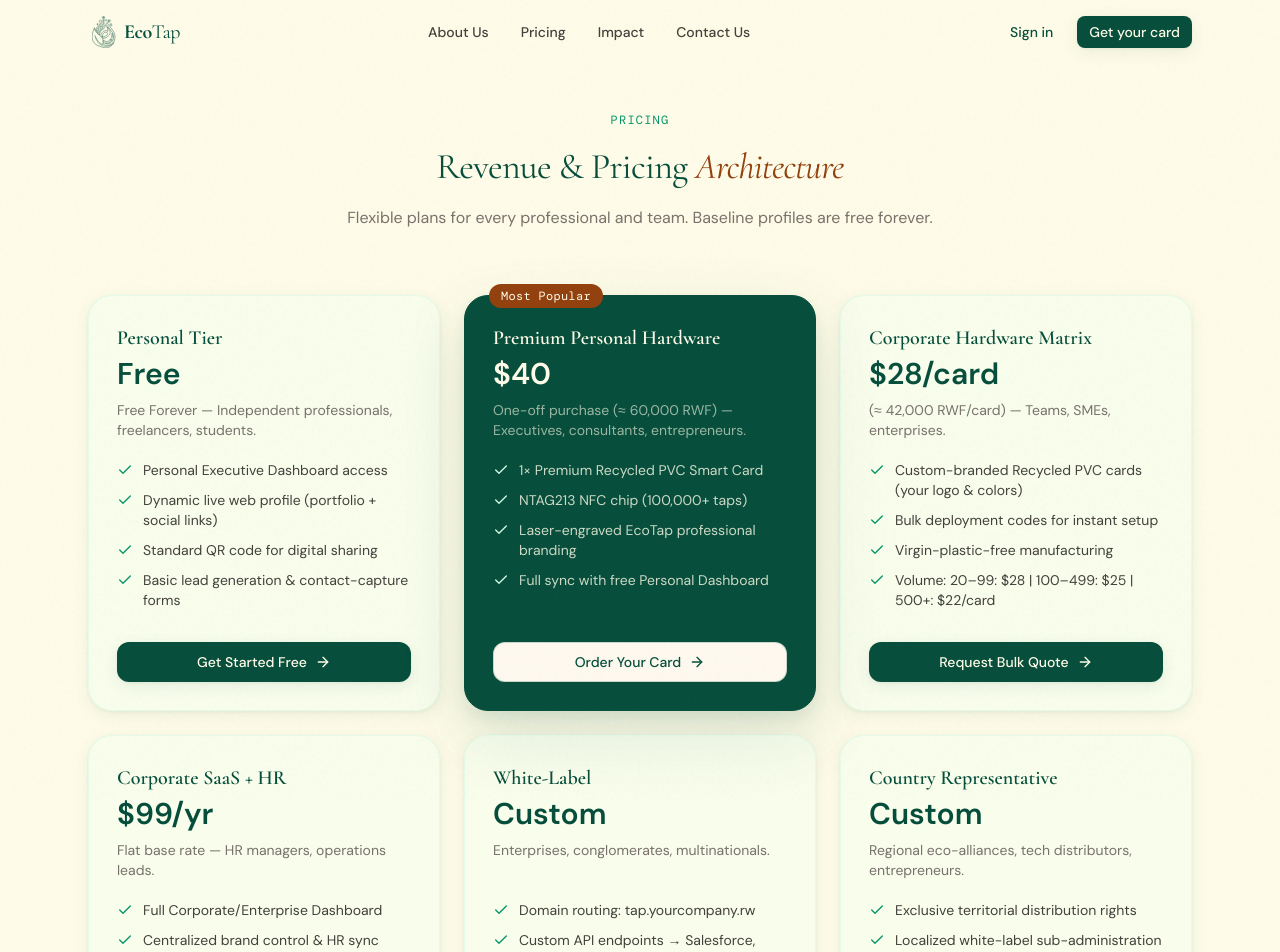
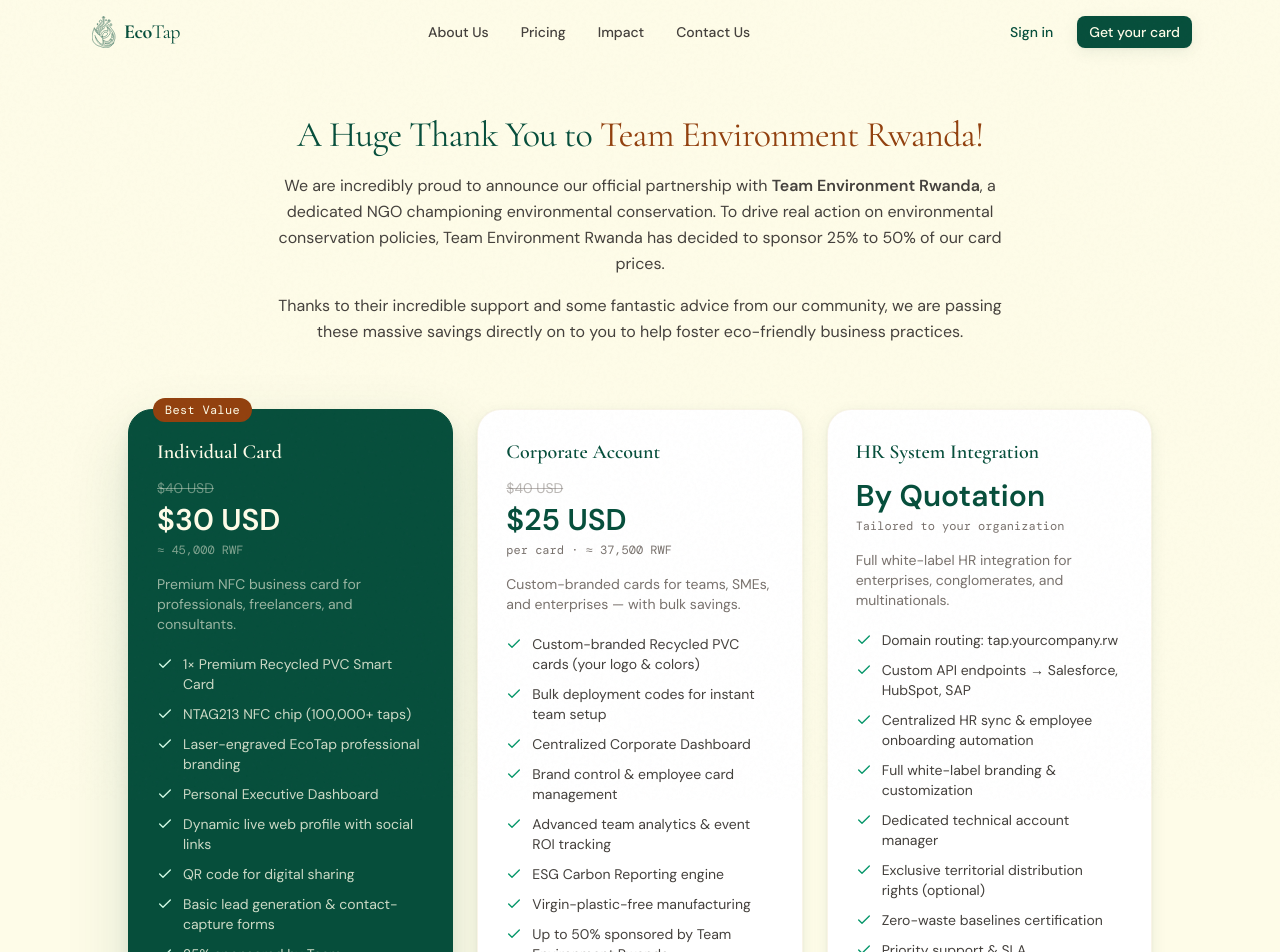
Before and after one commit to niyibizimadeit/ecotap, a Next.js app: page /pricing in a window 1280 px wide. Shown: the top 952 px of the page. Built offline with nearby package versions, Linux system fonts and the light colour scheme.

Commit message:
updated pricing

```diff
--- a/src/app/(marketing)/pricing/page.tsx
+++ b/src/app/(marketing)/pricing/page.tsx
@@ -1,75 +1,93 @@
 import Link from "next/link";
 import { Button } from "@/components/ui/Button";
 import { ArrowRight, Check } from "lucide-react";
+import { CARD_ORIGINAL_PRICES } from "@/constants";
 
 export default function PricingPage() {
   return (
     <section className="pt-28 pb-20 bg-ivory">
       <div className="max-w-6xl mx-auto px-6">
-        <div className="text-center max-w-2xl mx-auto mb-16">
-          <p className="text-xs font-mono tracking-widest uppercase mb-4 text-emerald-bright">Pricing</p>
+
+        {/* ── Sponsorship Announcement ── */}
+        <div className="text-center max-w-3xl mx-auto mb-16">
           <h1 className="font-serif text-display-md leading-tight mb-4 text-emerald-deep">
-            Revenue & Pricing{" "}
-            <em className="text-gold">Architecture</em>
+            A Huge Thank You to{" "}
+            <em className="text-gold not-italic">Team Environment Rwanda!</em>
           </h1>
-          <p className="text-base leading-relaxed text-ink-light">
-            Flexible plans for every professional and team. Baseline profiles are free forever.
+
+          <p className="text-base leading-relaxed text-ink-mid mb-4">
+            We are incredibly proud to announce our official partnership with{" "}
+            <strong>Team Environment Rwanda</strong>, a dedicated NGO championing
+            environmental conservation. To drive real action on environmental
+            conservation policies, Team Environment Rwanda has decided to sponsor
+            25% to 50% of our card prices.
+          </p>
+          <p className="text-base leading-relaxed text-ink-mid">
+            Thanks to their incredible support and some fantastic advice from our
+            community, we are passing these massive savings directly on to you to
+            help foster eco-friendly business practices.
           </p>
         </div>
 
-        <div className="grid grid-cols-1 md:grid-cols-2 lg:grid-cols-3 gap-6 max-w-6xl mx-auto">
+        {/* ── Pricing Cards ── */}
+        <div className="grid grid-cols-1 md:grid-cols-3 gap-6 max-w-5xl mx-auto">
           {[
             {
-              name: "Personal Tier",
-              price: "Free",
-              desc: "Free Forever — Independent professionals, freelancers, students.",
-              features: ["Personal Executive Dashboard access", "Dynamic live web profile (portfolio + social links)", "Standard QR code for digital sharing", "Basic lead generation & contact-capture forms"],
-              cta: "Get Started Free",
-              href: "/register",
-              highlight: false,
-            },
-            {
-              name: "Premium Personal Hardware",
-              price: "$40",
-              desc: "One-off purchase (≈ 60,000 RWF) — Executives, consultants, entrepreneurs.",
-              features: ["1× Premium Recycled PVC Smart Card", "NTAG213 NFC chip (100,000+ taps)", "Laser-engraved EcoTap professional branding", "Full sync with free Personal Dashboard"],
+              name: "Individual Card",
+              originalPrice: `$${CARD_ORIGINAL_PRICES.individual} USD`,
+              price: "$30 USD",
+              priceNote: "≈ 45,000 RWF",
+              desc: "Premium NFC business card for professionals, freelancers, and consultants.",
+              features: [
+                "1× Premium Recycled PVC Smart Card",
+                "NTAG213 NFC chip (100,000+ taps)",
+                "Laser-engraved EcoTap professional branding",
+                "Personal Executive Dashboard",
+                "Dynamic live web profile with social links",
+                "QR code for digital sharing",
+                "Basic lead generation & contact-capture forms",
+                "25% sponsored by Team Environment Rwanda",
+              ],
               cta: "Order Your Card",
               href: "/register",
               highlight: true,
             },
             {
-              name: "Corporate Hardware Matrix",
-              price: "$28/card",
-              desc: "(≈ 42,000 RWF/card) — Teams, SMEs, enterprises.",
-              features: ["Custom-branded Recycled PVC cards (your logo & colors)", "Bulk deployment codes for instant setup", "Virgin-plastic-free manufacturing", "Volume: 20–99: $28 | 100–499: $25 | 500+: $22/card"],
+              name: "Corporate Account",
+              originalPrice: `$${CARD_ORIGINAL_PRICES.corporate} USD`,
+              price: "$25 USD",
+              priceNote: "per card · ≈ 37,500 RWF",
+              desc: "Custom-branded cards for teams, SMEs, and enterprises — with bulk savings.",
+              features: [
+                "Custom-branded Recycled PVC cards (your logo & colors)",
+                "Bulk deployment codes for instant team setup",
+                "Centralized Corporate Dashboard",
+                "Brand control & employee card management",
+                "Advanced team analytics & event ROI tracking",
+                "ESG Carbon Reporting engine",
+                "Virgin-plastic-free manufacturing",
+                "Up to 50% sponsored by Team Environment Rwanda",
+              ],
               cta: "Request Bulk Quote",
               href: "/org/register",
               highlight: false,
             },
             {
-              name: "Corporate SaaS + HR",
-              price: "$99/yr",
-              desc: "Flat base rate — HR managers, operations leads.",
-              features: ["Full Corporate/Enterprise Dashboard", "Centralized brand control & HR sync", "Advanced team analytics & event ROI tracking", "ESG Carbon Reporting engine"],
+              name: "HR System Integration",
+              price: "By Quotation",
+              priceNote: "Tailored to your organization",
+              desc: "Full white-label HR integration for enterprises, conglomerates, and multinationals.",
+              features: [
+                "Domain routing: tap.yourcompany.rw",
+                "Custom API endpoints → Salesforce, HubSpot, SAP",
+                "Centralized HR sync & employee onboarding automation",
+                "Full white-label branding & customization",
+                "Dedicated technical account manager",
+                "Exclusive territorial distribution rights (optional)",
+                "Zero-waste baselines certification",
+                "Priority support & SLA",
+              ],
               cta: "Contact Sales",
-              href: "/org/register",
-              highlight: false,
-            },
-            {
-              name: "White‑Label",
-              price: "Custom",
-              desc: "Enterprises, conglomerates, multinationals.",
-              features: ["Domain routing: tap.yourcompany.rw", "Custom API endpoints → Salesforce, HubSpot", "Dedicated RDMC technical account manager", "Full white-label branding"],
-              cta: "Request Quote",
-              href: "/org/register",
-              highlight: false,
-            },
-            {
-              name: "Country Representative",
-              price: "Custom",
-              desc: "Regional eco-alliances, tech distributors, entrepreneurs.",
-              features: ["Exclusive territorial distribution rights", "Localized white-label sub-administration", "Tiered wholesale margins on Recycled PVC hardware", "Zero-waste baselines certification"],
-              cta: "Become a Representative",
               href: "/contact",
               highlight: false,
             },
@@ -79,23 +97,36 @@
               className={`relative rounded-3xl p-7 border transition-all duration-200 hover:-translate-y-1 flex flex-col ${
                 plan.highlight
                   ? "bg-emerald-deep text-ivory border-emerald-deep shadow-card-xl"
-                  : "bg-emerald-pale/30 border-emerald-light/50 shadow-card hover:shadow-card-lg"
+                  : "bg-white border-cream-dark/60 shadow-card hover:shadow-card-lg"
               }`}
             >
               {plan.highlight && (
                 <span className="absolute -top-3 left-6 bg-gold text-ivory text-xs font-mono tracking-wide px-3 py-1 rounded-full">
-                  Most Popular
+                  Best Value
                 </span>
               )}
-              <h3 className={`font-serif text-xl font-semibold mb-1 ${plan.highlight ? "text-ivory" : "text-emerald-deep"}`}>
+
+              <h3 className={`font-serif text-xl font-semibold mb-3 ${plan.highlight ? "text-ivory" : "text-emerald-deep"}`}>
                 {plan.name}
               </h3>
-              <p className={`text-3xl font-bold mb-2 ${plan.highlight ? "text-ivory" : "text-emerald-deep"}`}>
+
+              {/* Price with original crossed out */}
+              {"originalPrice" in plan && plan.originalPrice && (
+                <p className={`text-sm line-through mb-1 ${plan.highlight ? "text-ivory/40" : "text-ink-light/50"}`}>
+                  {plan.originalPrice}
+                </p>
+              )}
+              <p className={`text-3xl font-bold mb-1 ${plan.highlight ? "text-ivory" : "text-emerald-deep"}`}>
                 {plan.price}
               </p>
-              <p className={`text-sm mb-5 min-h-[40px] ${plan.highlight ? "text-ivory/60" : "text-ink-light"}`}>
+              <p className={`text-xs mb-4 font-mono ${plan.highlight ? "text-ivory/50" : "text-ink-light"}`}>
+                {plan.priceNote}
+              </p>
+
+              <p className={`text-sm mb-5 min-h-[36px] ${plan.highlight ? "text-ivory/60" : "text-ink-light"}`}>
                 {plan.desc}
               </p>
+
               <ul className="space-y-2.5 mb-8 flex-1">
                 {plan.features.map((f) => (
                   <li key={f} className="flex items-start gap-2.5 text-sm">
@@ -104,6 +135,7 @@
                   </li>
                 ))}
               </ul>
+
               <Link href={plan.href} className="mt-auto">
                 <Button
                   variant={plan.highlight ? "secondary" : "primary"}
@@ -118,9 +150,26 @@
           ))}
         </div>
 
-        <p className="text-center text-sm text-ink-light mt-10">
-          * Baseline single profiles are free forever. Premium hardware from $40 (one-off). Corporate SaaS from $99/year. Bulk cards from $28/card.
-        </p>
+        {/* ── Footer note ── */}
+        <div className="text-center max-w-2xl mx-auto mt-12">
+          <div
+            className="rounded-2xl p-6 border"
+            style={{ backgroundColor: "#FEF9EF", borderColor: "rgba(6,78,59,0.08)" }}
+          >
+            <p className="text-sm text-ink-mid leading-relaxed">
+              <strong>Free profiles are forever.</strong> Every user gets a personal dashboard
+              with a dynamic web profile, QR code, and contact-capture forms at no cost.
+              Premium hardware is a one-off purchase — no subscriptions, no hidden fees.
+              Corporate accounts unlock bulk pricing, brand control, team analytics,
+              and ESG carbon reporting.
+            </p>
+            <p className="text-xs text-ink-light mt-3">
+              Sponsored rates made possible by{" "}
+              <strong className="text-emerald-deep">Team Environment Rwanda</strong> —
+              championing environmental conservation through eco-friendly business practices.
+            </p>
+          </div>
+        </div>
       </div>
     </section>
   );
--- a/src/app/dashboard/company/orders/new/page.tsx
+++ b/src/app/dashboard/company/orders/new/page.tsx
@@ -171,7 +171,7 @@
       <PageHeader
         eyebrow="Order Cards"
         title="Order company NFC cards"
-        subtitle="Bulk corporate pricing at $28/card. Physical cards shipped to your office."
+        subtitle="Bulk corporate pricing from $25/card. Physical cards shipped to your office."
         action={
           <Button variant="ghost" size="sm" leftIcon={<ArrowLeft className="h-3.5 w-3.5" />} onClick={() => router.push("/dashboard/company/orders")}>
             Back to orders
--- a/src/app/dashboard/company/orders/page.tsx
+++ b/src/app/dashboard/company/orders/page.tsx
@@ -50,7 +50,7 @@
         <div className="flex-1">
           <p className="text-sm font-semibold text-emerald-deep">Bulk orders for your team</p>
           <p className="text-xs text-ink-light mt-0.5">
-            Corporate pricing at $28/card (≈ 42,000 RWF). Volume discounts available for 100+ cards.
+            Corporate pricing from $25/card (≈ 37,500 RWF). Volume discounts available for 100+ cards.
           </p>
         </div>
         <Link href="/dashboard/company/orders/new">
--- a/src/constants/index.ts
+++ b/src/constants/index.ts
@@ -74,10 +74,19 @@
 /** 1 USD = 1,500 RWF */
 export const USD_TO_RWF_RATE = 1500;
 
-/** Base card prices in USD per card */
+/**
+ * Base card prices in USD per card.
+ * Sponsored rates thanks to Team Environment Rwanda partnership.
+ */
 export const CARD_PRICES = {
-  individual: 40,   // Personal hardware
-  corporate:  28,   // Corporate bulk hardware
+  individual: 30,   // Personal hardware (was $40, 25% sponsored)
+  corporate:  25,   // Corporate bulk hardware (was $28, up to 50% sponsored)
+} as const;
+
+/** Original prices before Team Environment Rwanda sponsorship (for display) */
+export const CARD_ORIGINAL_PRICES = {
+  individual: 40,
+  corporate:  40,
 } as const;
 
 /** Compute the RWF equivalent of a USD price */
```
